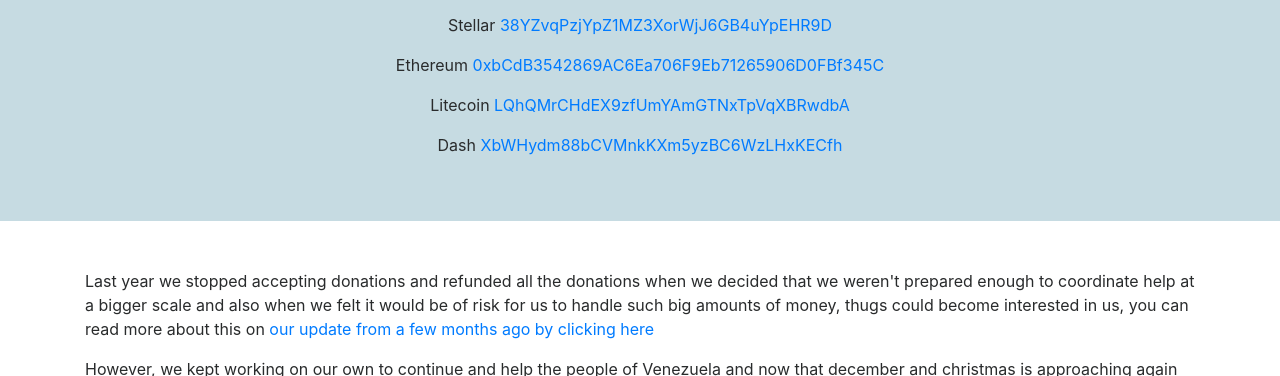
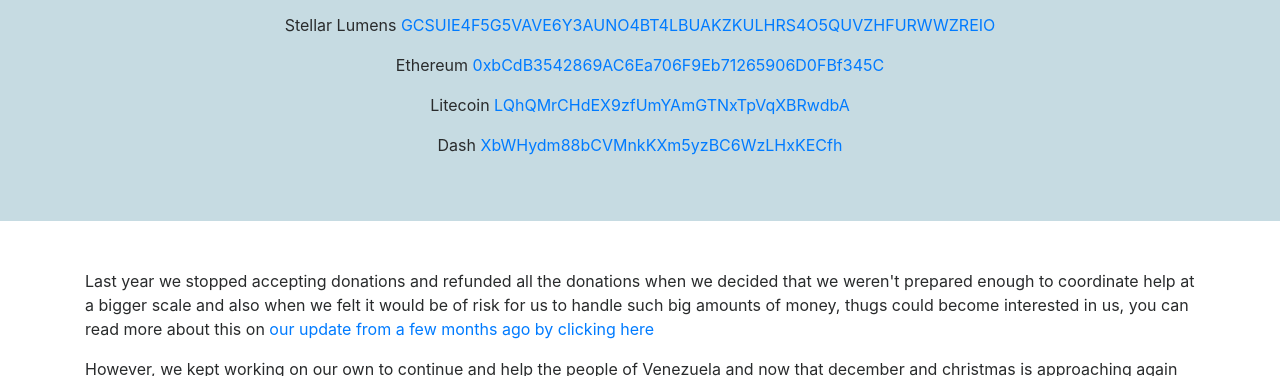
Before and after one commit to thrandomguy/ve_help, a plain HTML site: page index.html in a window 1280 px wide. Shown: the part 724-1100 px from the top of the page. Drawn offline with nearby package versions, Linux system fonts and the light colour scheme.

Commit message:
adds stellar address

```diff
--- a/index.html
+++ b/index.html
@@ -53,7 +53,7 @@
             Bitcoin <a href="https://www.blockchain.com/btc/address/38YZvqPzjYpZ1MZ3XorWjJ6GB4uYpEHR9D" target="_blank">38YZvqPzjYpZ1MZ3XorWjJ6GB4uYpEHR9D</a>
           </p>
           <p class="text-center">
-            Stellar <a href="https://www.blockchain.com/btc/address/38YZvqPzjYpZ1MZ3XorWjJ6GB4uYpEHR9D" target="_blank">38YZvqPzjYpZ1MZ3XorWjJ6GB4uYpEHR9D</a>
+            Stellar Lumens <a href="https://stellarchain.io/address/GCSUIE4F5G5VAVE6Y3AUNO4BT4LBUAKZKULHRS4O5QUVZHFURWWZREIO" target="_blank">GCSUIE4F5G5VAVE6Y3AUNO4BT4LBUAKZKULHRS4O5QUVZHFURWWZREIO</a>
           </p>
           <p class="text-center">
             Ethereum <a href="https://etherscan.io/address/0xbCdB3542869AC6Ea706F9Eb71265906D0FBf345C" target="_blank">0xbCdB3542869AC6Ea706F9Eb71265906D0FBf345C</a>
```
